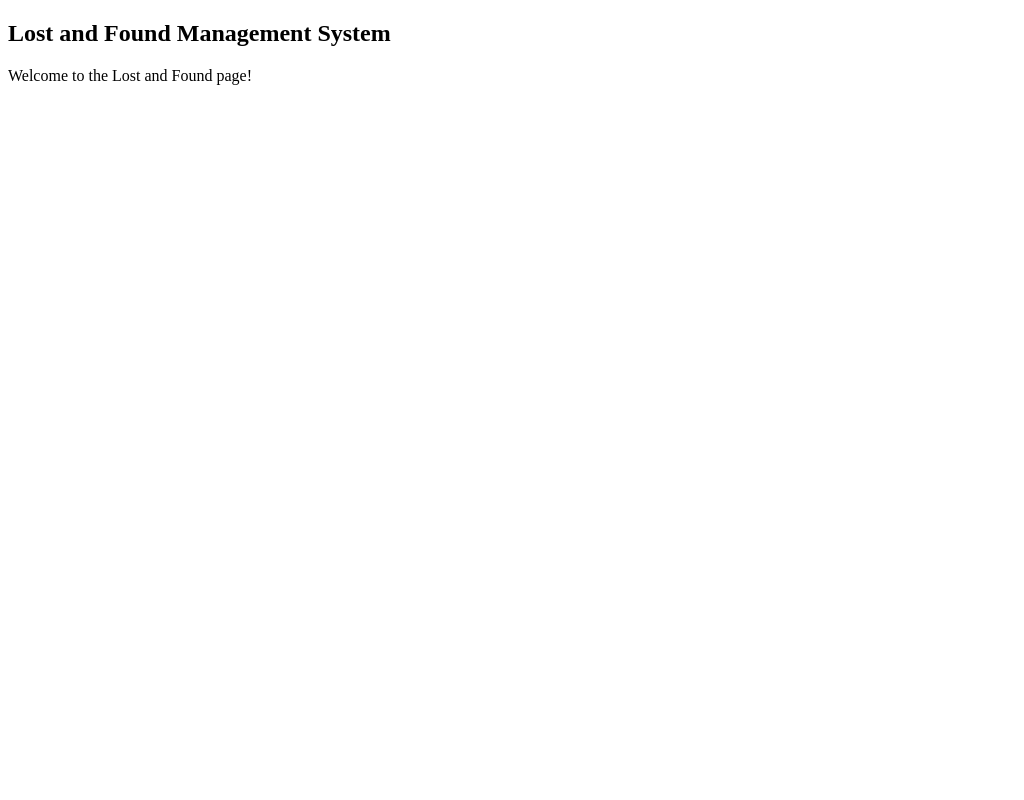
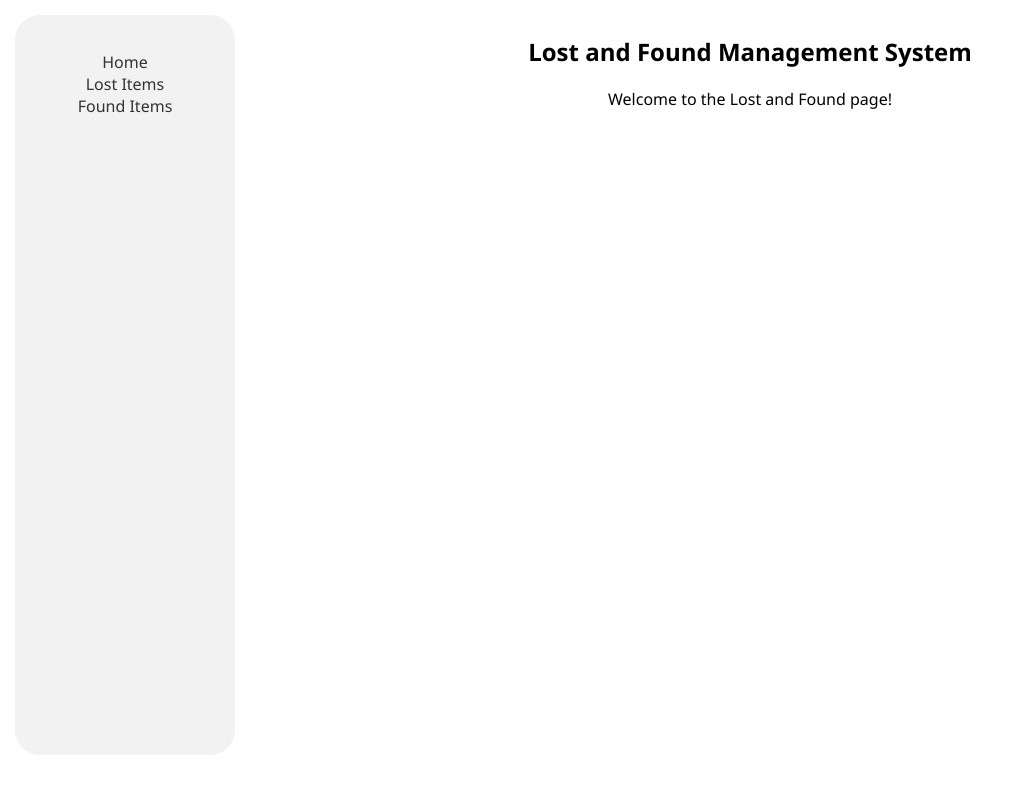
Before and after one commit to keNN-0716/lost-and-found-management-system, a Django app: page / in a window 1280 px wide. Shown: the whole page, without its empty margins (0-1024 px from the left). Run offline with Django 5.2, Linux system fonts and the light colour scheme.

Commit message:
Added simple static files

```diff
--- a/LostAndFound/templates/base.html
+++ b/LostAndFound/templates/base.html
@@ -4,11 +4,23 @@
 <head>
     <meta charset="UTF-8">
     <meta name="viewport" content="width=device-width, initial-scale=1.0">
+    <link rel="stylesheet" href="{% static 'css/style.css' %}">
     <title>Lost and Found</title>
 </head>
 <body>
-    <h2>Lost and Found Management System</h2>
-    <p>Welcome to the Lost and Found page!</p>
+    <nav>
+        <ul>
+            <li><a href="{% url 'lost_and_found' %}">Home</a></li>
+            <li><a href="{% url 'lost_items' %}">Lost Items</a></li>
+            <li><a href="{% url 'found_items' %}">Found Items</a></li>
+        </ul>
+    </nav>
+
+    <div class="header">
+        <h2>Lost and Found Management System</h2>
+        <p>Welcome to the Lost and Found page!</p>
+    </div>
+
     <main>
         {% block content %}
         {% endblock %}
--- a/LostAndFound/urls.py
+++ b/LostAndFound/urls.py
@@ -3,4 +3,6 @@ from . import views
 
 urlpatterns = [
     path('', views.lost_and_found, name='lost_and_found'),
+    path('lost_items/', views.lost_items, name='lost_items'),
+    path('found_items/', views.found_items, name='found_items'),
 ]
--- a/LostAndFound/views.py
+++ b/LostAndFound/views.py
@@ -3,3 +3,7 @@ from django.shortcuts import render
 # Create your views here.
 def lost_and_found(request):
     return render(request, 'lost_and_found.html')
+def lost_items(request):
+    return render(request, 'lost_items.html')
+def found_items(request):
+    return render(request, 'found_items.html')
--- a/config/settings.py
+++ b/config/settings.py
@@ -116,3 +116,9 @@ USE_TZ = True
 # https://docs.djangoproject.com/en/6.0/howto/static-files/
 
 STATIC_URL = 'static/'
+
+STATICFILES_DIRS = [
+    BASE_DIR / "static",
+]
+
+STATIC_ROOT = BASE_DIR / "staticfiles"
--- /dev/null
+++ b/static/css/style.css
@@ -0,0 +1,28 @@
+/* Default Styles */
+body {
+    font-family:'Segoe UI', Tahoma, Geneva, Verdana, sans-serif;
+    margin: 10px;
+    padding: 5px;
+    align-items: center;
+    justify-content: center;
+    text-align: center;
+}
+/* Left-Side Navigation */
+nav {
+    background-color: #f2f2f2;
+    padding: 10px;
+    width: 200px;
+    float: left; /* Align to the left */
+    height: 90vh; /* Full height */
+    border-radius: 25px;
+}
+/* Navigation List */
+nav ul {
+    list-style-type: none;
+    padding: 10px;
+}
+/* Navigation Links */
+nav ul li a {
+    text-decoration: none;
+    color: #333;
+}
```
Also changed, not shown: LostAndFound/templates/lost_and_found.html (line endings or trailing spaces), static/js/script.js (added).
